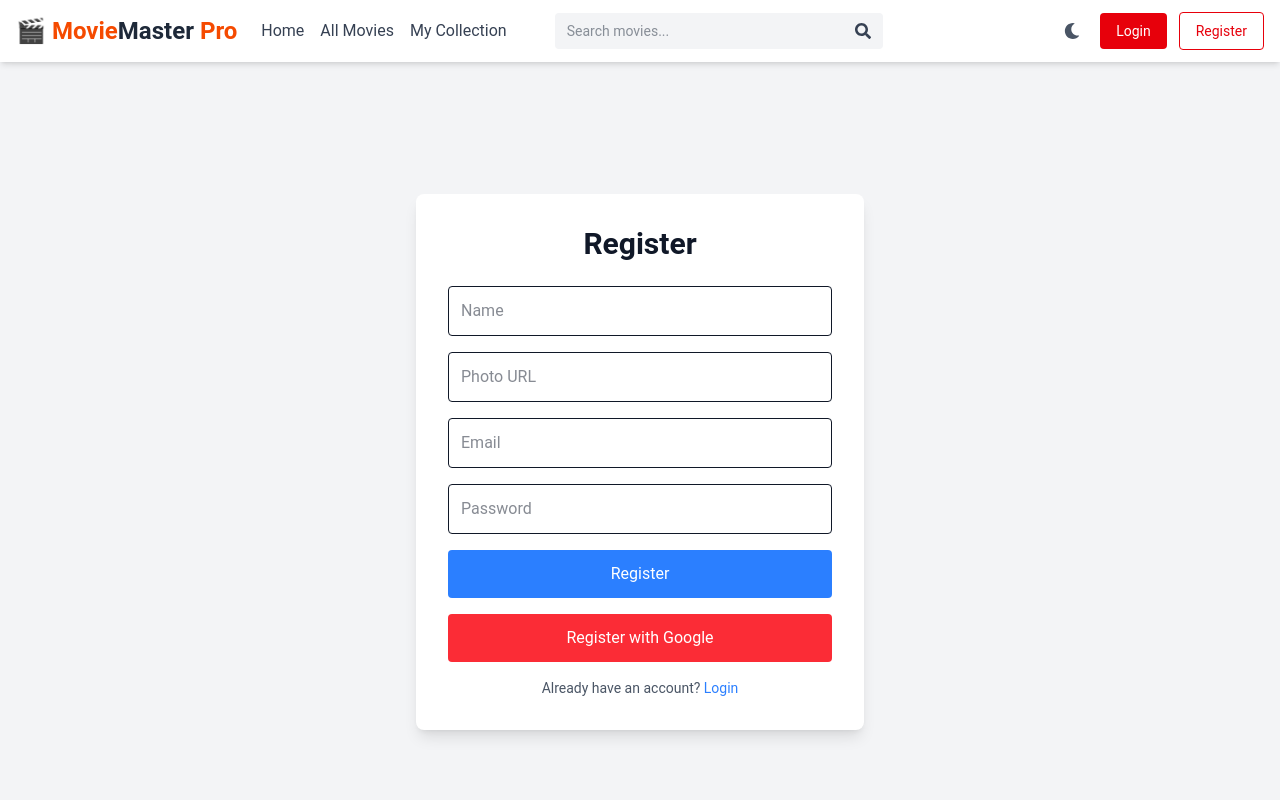
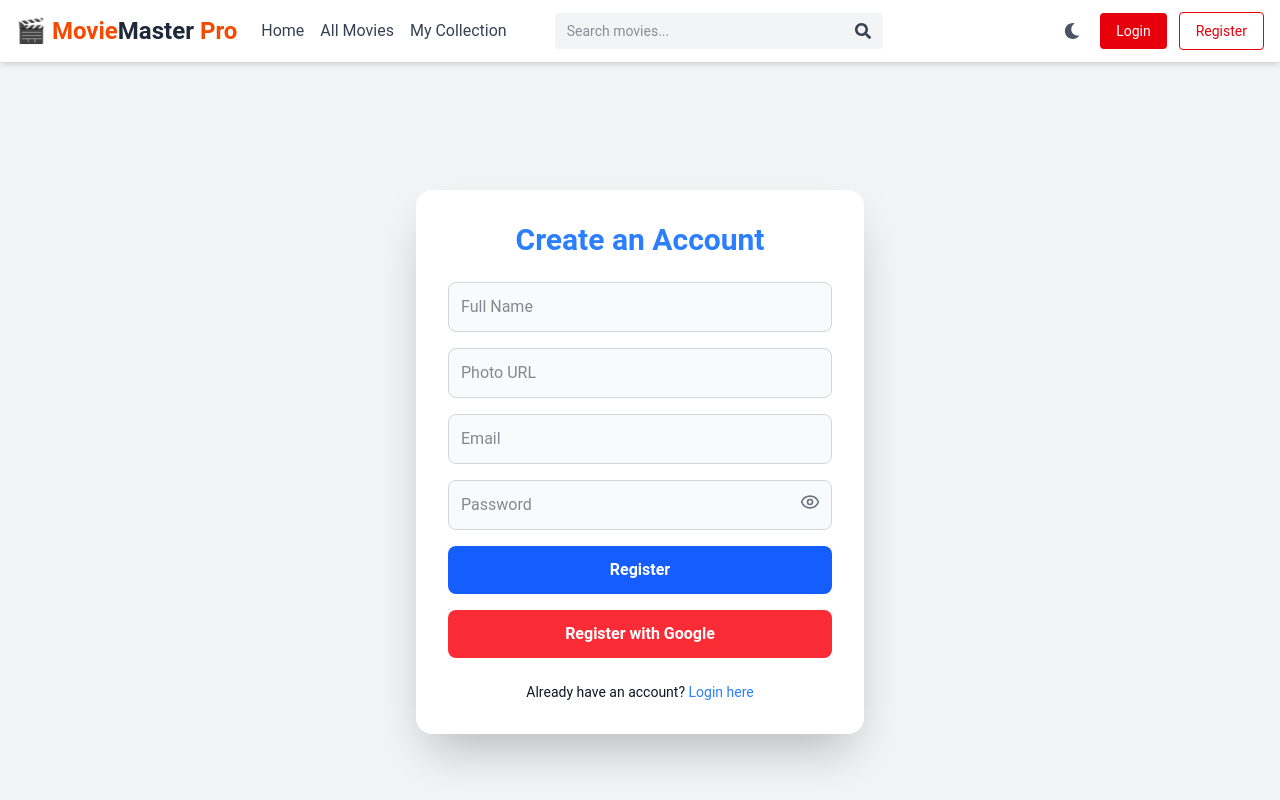
Before and after one commit to labibks/moviemaster-pro-client, a React (Vite) app: page /register in a window 1280 px wide. Shown: the top 800 px of the page. Built offline with nearby package versions, Linux system fonts and the light colour scheme; no server answers.

Commit message:
add carousel slider

```diff
--- a/src/Pages/ForgotPassword .jsx
+++ b/src/Pages/ForgotPassword .jsx
@@ -1,33 +1,54 @@
 import { useState, useContext } from "react";
-import { AuthContext } from "../context/AuthProvider.jsx";
+import { AuthContext } from "../context/AuthContext";
+import { ThemeContext } from "../context/ThemeContext";
 
 const ForgotPassword = () => {
   const { resetPassword } = useContext(AuthContext);
+  const { theme } = useContext(ThemeContext);
   const [email, setEmail] = useState("");
 
   const handleReset = (e) => {
     e.preventDefault();
     resetPassword(email)
-      .then(() => alert("Password reset email sent!"))
+      .then(() => alert("Password reset email sent! ✅"))
       .catch((err) => alert(err.message));
   };
 
   return (
-    <div className="max-w-md mx-auto mt-20 p-6 bg-white rounded shadow">
-      <h2 className="text-2xl mb-4">Reset Password</h2>
+    <div
+      className={`min-h-screen flex items-center justify-center transition-colors duration-300 ${
+        theme === "dark"
+          ? "bg-gray-900 text-gray-100"
+          : "bg-gray-100 text-gray-900"
+      }`}
+    >
+      <div
+        className={`max-w-md w-full p-6 rounded-lg shadow-lg transition-colors duration-300 ${
+          theme === "dark" ? "bg-gray-800" : "bg-white"
+        }`}
+      >
+        <h2 className="text-2xl font-bold mb-4 text-center">Reset Password</h2>
         <form onSubmit={handleReset} className="flex flex-col gap-4">
           <input
             type="email"
             placeholder="Enter your email"
-          className="border p-2 rounded"
+            className={`border p-3 rounded focus:outline-none focus:ring-2 transition-colors duration-300 ${
+              theme === "dark"
+                ? "bg-gray-700 border-gray-600 focus:ring-blue-400 text-white"
+                : "bg-gray-50 border-gray-300 focus:ring-blue-400 text-gray-900"
+            }`}
             value={email}
             onChange={(e) => setEmail(e.target.value)}
             required
           />
-        <button className="bg-blue-500 text-white py-2 rounded hover:bg-blue-600">
+          <button
+            type="submit"
+            className="bg-blue-500 text-white py-3 rounded hover:bg-blue-600 transition-colors duration-300"
+          >
             Send Reset Email
           </button>
         </form>
+      </div>
     </div>
   );
 };
--- a/src/Pages/Login.jsx
+++ b/src/Pages/Login.jsx
@@ -1,13 +1,17 @@
 import { useState, useContext } from "react";
 import { AuthContext } from "../context/AuthContext.jsx";
+import { ThemeContext } from "../context/ThemeContext.jsx";
 import { toast, ToastContainer } from "react-toastify";
 import "react-toastify/dist/ReactToastify.css";
 import { Link, useNavigate } from "react-router";
+import { Eye, EyeOff } from "lucide-react"; // for icons
 
 const Login = () => {
   const { signInUser, loginGoogle } = useContext(AuthContext);
+  const { theme } = useContext(ThemeContext);
   const [email, setEmail] = useState("");
   const [password, setPassword] = useState("");
+  const [showPassword, setShowPassword] = useState(false);
   const [loading, setLoading] = useState(false);
   const navigate = useNavigate();
 
@@ -17,7 +21,7 @@ const Login = () => {
     try {
       await signInUser(email, password);
       toast.success("Login successful! ✅");
-      navigate("/"); // Home page or desired route
+      navigate("/");
     } catch (err) {
       toast.error(`Login failed: ${err.message}`);
     } finally {
@@ -39,32 +43,63 @@ const Login = () => {
   };
 
   return (
-    <div className="min-h-screen flex items-center justify-center bg-gray-100">
+    <div
+      className={`min-h-screen flex items-center justify-center transition-colors duration-300 ${
+        theme === "dark"
+          ? "bg-gray-900 text-gray-100"
+          : "bg-gray-100 text-gray-900"
+      }`}
+    >
       <ToastContainer position="top-right" autoClose={3000} hideProgressBar />
-      <div className="max-w-md w-full p-8 bg-white rounded-lg shadow-lg">
-        <h2 className="text-3xl font-bold text-center mb-6">Login</h2>
+      <div
+        className={`max-w-md w-full p-8 rounded-2xl shadow-2xl transition-colors duration-300 ${
+          theme === "dark" ? "bg-gray-800" : "bg-white"
+        }`}
+      >
+        <h2 className="text-3xl font-bold text-center mb-6">Welcome Back 👋</h2>
 
         <form onSubmit={handleLogin} className="flex flex-col gap-4">
           <input
             type="email"
             placeholder="Email"
-            className="border p-3 rounded focus:outline-none focus:ring-2 focus:ring-blue-400"
+            className={`border p-3 rounded-lg focus:outline-none focus:ring-2 transition-colors duration-300 ${
+              theme === "dark"
+                ? "bg-gray-700 border-gray-600 focus:ring-blue-400 text-white"
+                : "bg-gray-50 border-gray-300 focus:ring-blue-400 text-gray-900"
+            }`}
             value={email}
             onChange={(e) => setEmail(e.target.value)}
             required
           />
+
+          <div className="relative">
             <input
-            type="password"
+              type={showPassword ? "text" : "password"}
               placeholder="Password"
-            className="border p-3 rounded focus:outline-none focus:ring-2 focus:ring-blue-400"
+              className={`border p-3 rounded-lg w-full focus:outline-none focus:ring-2 transition-colors duration-300 ${
+                theme === "dark"
+                  ? "bg-gray-700 border-gray-600 focus:ring-blue-400 text-white"
+                  : "bg-gray-50 border-gray-300 focus:ring-blue-400 text-gray-900"
+              }`}
               value={password}
               onChange={(e) => setPassword(e.target.value)}
               required
             />
             <button
+              type="button"
+              onClick={() => setShowPassword(!showPassword)}
+              className="absolute right-3 top-3 text-gray-500 hover:text-gray-700"
+            >
+              {showPassword ? <EyeOff size={20} /> : <Eye size={20} />}
+            </button>
+          </div>
+
+          <button
             type="submit"
-            className={`bg-blue-500 text-white py-3 rounded hover:bg-blue-600 transition ${
-              loading ? "opacity-50 cursor-not-allowed" : ""
+            className={`py-3 rounded-lg text-white font-semibold transition-colors duration-300 ${
+              loading
+                ? "bg-blue-400 cursor-not-allowed"
+                : "bg-blue-600 hover:bg-blue-700"
             }`}
             disabled={loading}
           >
@@ -74,22 +109,28 @@ const Login = () => {
 
         <button
           onClick={handleGoogleLogin}
-          className="w-full mt-4 bg-red-500 text-white py-3 rounded hover:bg-red-600 transition"
+          className="w-full mt-4 bg-red-500 text-white py-3 rounded-lg hover:bg-red-600 transition-colors duration-300"
           disabled={loading}
         >
           {loading ? "Processing..." : "Login with Google"}
         </button>
 
-        <div className="mt-4 text-center text-sm text-gray-600">
+        <div className="mt-6 text-center text-sm">
           <p>
-            Don't have an account?{" "}
-            <Link to="/register" className="text-blue-500 hover:underline">
+            Don’t have an account?{" "}
+            <Link
+              to="/register"
+              className="text-blue-500 hover:underline font-medium"
+            >
               Register
             </Link>
           </p>
           <p className="mt-1">
             Forgot password?{" "}
-            <Link to="/forgot" className="text-blue-500 hover:underline">
+            <Link
+              to="/forgot"
+              className="text-blue-500 hover:underline font-medium"
+            >
               Reset here
             </Link>
           </p>
--- a/src/Pages/Profile.jsx
+++ b/src/Pages/Profile.jsx
@@ -1,11 +1,76 @@
-import React from 'react';
+import React, { useContext } from "react";
+import { ThemeContext } from "../context/ThemeContext";
+import { AuthContext } from "../context/AuthContext"; // তোমার AuthContext import করো
 
 const Profile = () => {
-    return (
-        <div>
+  const { theme } = useContext(ThemeContext);
+  const { user } = useContext(AuthContext); // logged-in user info
+  // user = { displayName, email, photoURL }
 
+  return (
+    <div
+      className={`min-h-screen flex flex-col items-center justify-center p-6 ${
+        theme === "dark"
+          ? "bg-gray-900 text-white"
+          : "bg-gray-100 text-gray-900"
+      }`}
+    >
+      <div
+        className={`shadow-lg rounded-2xl p-8 w-full max-w-md text-center transition-transform transform hover:scale-105 ${
+          theme === "dark" ? "bg-gray-800" : "bg-white"
+        }`}
+      >
+        {/* Profile Photo */}
+        <img
+          src={
+            user?.photoURL ||
+            "https://cdn-icons-png.flaticon.com/512/847/847969.png"
+          }
+          alt="User Avatar"
+          className="w-32 h-32 rounded-full mx-auto mb-4 border-4 border-blue-500"
+        />
+
+        {/* Name */}
+        <h2 className="text-2xl font-semibold mb-2">
+          {user?.displayName || "Anonymous User"}
+        </h2>
+
+        {/* Email */}
+        <p className="text-gray-500 mb-4">
+          {user?.email || "No email available"}
+        </p>
+
+        {/* Account Info */}
+        <div
+          className={`p-4 rounded-lg ${
+            theme === "dark" ? "bg-gray-700" : "bg-gray-200"
+          }`}
+        >
+          <h3 className="font-semibold mb-2 text-lg">Account Details</h3>
+          <ul className="text-left text-sm space-y-2">
+            <li>
+              <strong>Member Since:</strong>{" "}
+              {user?.metadata?.creationTime || "N/A"}
+            </li>
+            <li>
+              <strong>Last Login:</strong>{" "}
+              {user?.metadata?.lastSignInTime || "N/A"}
+            </li>
+          </ul>
         </div>
-    );
+
+        {/* Edit / Logout Buttons */}
+        <div className="mt-6 flex justify-center gap-4">
+          <button className="px-5 py-2 bg-blue-600 text-white rounded-lg hover:bg-blue-700 transition">
+            Edit Profile
+          </button>
+          <button className="px-5 py-2 bg-red-600 text-white rounded-lg hover:bg-red-700 transition">
+            Logout
+          </button>
+        </div>
+      </div>
+    </div>
+  );
 };
 
 export default Profile;
--- a/src/Pages/Register.jsx
+++ b/src/Pages/Register.jsx
@@ -1,16 +1,20 @@
 import { useState, useContext } from "react";
 import { AuthContext } from "../context/AuthContext.jsx";
+import { ThemeContext } from "../context/ThemeContext.jsx";
 import { toast, ToastContainer } from "react-toastify";
 import "react-toastify/dist/ReactToastify.css";
 import { Link, useNavigate } from "react-router";
+import { Eye, EyeOff } from "lucide-react"; // 👁️ password toggle icons
 
 const Register = () => {
-  const { createUser, signInGoogle } = useContext(AuthContext);
+  const { register, loginGoogle } = useContext(AuthContext);
+  const { theme } = useContext(ThemeContext);
   const [name, setName] = useState("");
   const [photoURL, setPhotoURL] = useState("");
   const [email, setEmail] = useState("");
   const [password, setPassword] = useState("");
   const [loading, setLoading] = useState(false);
+  const [showPassword, setShowPassword] = useState(false); // 👁️ toggle state
 
   const navigate = useNavigate();
 
@@ -30,7 +34,7 @@ const Register = () => {
     }
     setLoading(true);
     try {
-      await createUser(email, password);
+      await register(email, password);
       toast.success("User registered successfully! ✅");
       navigate("/login");
     } catch (err) {
@@ -43,7 +47,7 @@ const Register = () => {
   const handleGoogleRegister = async () => {
     setLoading(true);
     try {
-      await signInGoogle();
+      await loginGoogle();
       toast.success("Google login successful! ✅");
       navigate("/");
     } catch (err) {
@@ -54,45 +58,89 @@ const Register = () => {
   };
 
   return (
-    <div className="min-h-screen flex items-center justify-center bg-gray-100">
+    <div
+      className={`min-h-screen flex items-center justify-center transition-colors duration-500 ${
+        theme === "dark"
+          ? "bg-gray-900 text-gray-100"
+          : "bg-gray-100 text-gray-900"
+      }`}
+    >
       <ToastContainer position="top-right" autoClose={3000} hideProgressBar />
-      <div className="max-w-md w-full p-8 bg-white rounded-lg shadow-lg">
-        <h2 className="text-3xl font-bold text-center mb-6">Register</h2>
+
+      <div
+        className={`max-w-md w-full p-8 rounded-2xl shadow-2xl transition-transform transform hover:scale-[1.02] ${
+          theme === "dark" ? "bg-gray-800" : "bg-white"
+        }`}
+      >
+        <h2 className="text-3xl font-bold text-center mb-6 text-blue-500">
+          Create an Account
+        </h2>
+
         <form onSubmit={handleRegister} className="flex flex-col gap-4">
           <input
             type="text"
-            placeholder="Name"
-            className="border p-3 rounded focus:outline-none focus:ring-2 focus:ring-blue-400"
+            placeholder="Full Name"
+            className={`border p-3 rounded-lg focus:outline-none focus:ring-2 ${
+              theme === "dark"
+                ? "bg-gray-700 border-gray-600 focus:ring-blue-400"
+                : "bg-gray-50 border-gray-300 focus:ring-blue-400"
+            }`}
             value={name}
             onChange={(e) => setName(e.target.value)}
             required
           />
+
           <input
             type="text"
             placeholder="Photo URL"
-            className="border p-3 rounded focus:outline-none focus:ring-2 focus:ring-blue-400"
+            className={`border p-3 rounded-lg focus:outline-none focus:ring-2 ${
+              theme === "dark"
+                ? "bg-gray-700 border-gray-600 focus:ring-blue-400"
+                : "bg-gray-50 border-gray-300 focus:ring-blue-400"
+            }`}
             value={photoURL}
             onChange={(e) => setPhotoURL(e.target.value)}
           />
+
           <input
             type="email"
             placeholder="Email"
-            className="border p-3 rounded focus:outline-none focus:ring-2 focus:ring-blue-400"
+            className={`border p-3 rounded-lg focus:outline-none focus:ring-2 ${
+              theme === "dark"
+                ? "bg-gray-700 border-gray-600 focus:ring-blue-400"
+                : "bg-gray-50 border-gray-300 focus:ring-blue-400"
+            }`}
             value={email}
             onChange={(e) => setEmail(e.target.value)}
             required
           />
+
+          {/* Password Field with Toggle */}
+          <div className="relative">
             <input
-            type="password"
+              type={showPassword ? "text" : "password"}
               placeholder="Password"
-            className="border p-3 rounded focus:outline-none focus:ring-2 focus:ring-blue-400"
+              className={`border w-full p-3 rounded-lg focus:outline-none focus:ring-2 ${
+                theme === "dark"
+                  ? "bg-gray-700 border-gray-600 focus:ring-blue-400"
+                  : "bg-gray-50 border-gray-300 focus:ring-blue-400"
+              }`}
               value={password}
               onChange={(e) => setPassword(e.target.value)}
               required
             />
             <button
+              type="button"
+              onClick={() => setShowPassword(!showPassword)}
+              className="absolute right-3 top-3 text-gray-500 hover:text-blue-500"
+            >
+              {showPassword ? <EyeOff size={20} /> : <Eye size={20} />}
+            </button>
+          </div>
+
+          <button
             type="submit"
-            className={`bg-blue-500 text-white py-3 rounded hover:bg-blue-600 transition ${
+            className={`bg-blue-600 text-white py-3 rounded-lg font-semibold hover:bg-blue-700 transition ${
               loading ? "opacity-50 cursor-not-allowed" : ""
             }`}
             disabled={loading}
@@ -103,16 +151,16 @@ const Register = () => {
 
         <button
           onClick={handleGoogleRegister}
-          className="w-full mt-4 bg-red-500 text-white py-3 rounded hover:bg-red-600 transition"
+          className="w-full mt-4 bg-red-500 text-white py-3 rounded-lg font-semibold hover:bg-red-600 transition"
           disabled={loading}
         >
           {loading ? "Processing..." : "Register with Google"}
         </button>
 
-        <p className="mt-4 text-center text-sm text-gray-600">
+        <p className="mt-6 text-center text-sm">
           Already have an account?{" "}
           <Link to="/login" className="text-blue-500 hover:underline">
-            Login
+            Login here
           </Link>
         </p>
       </div>
--- a/src/components/Footer.jsx
+++ b/src/components/Footer.jsx
@@ -18,7 +18,8 @@ const Footer = () => {
       <div className="max-w-6xl mx-auto text-center space-y-6">
         {/* Website Name */}
         <h2 className="text-2xl font-bold text-indigo-500">
-          🎬 MovieMaster Pro
+          🎬 <span className="text-orange-600">Movie</span>Master{" "}
+          <span className="text-orange-600">Pro</span>
         </h2>
 
         {/* Navigation Links */}
--- a/src/main.jsx
+++ b/src/main.jsx
@@ -15,6 +15,7 @@ import Login from "./Pages/Login.jsx";
 import Register from "./Pages/Register.jsx";
 import WatchList from './Pages/WatchList.jsx'
 import Profile from "./Pages/Profile.jsx";
+import ForgotPassword from './Pages/ForgotPassword .jsx'
 
 // dummy logged-in user (email or null)
 const user = { email: "user@example.com" }; // logged-in
@@ -80,6 +81,10 @@ const router = createBrowserRouter([
       {
         path:'/profile',
         Component: Profile
+      },
+      {
+        path: '/forgot',
+        Component: ForgotPassword
       }
     ],
   },
```
Also changed, not shown: src/Pages/Home.jsx (+12 -7 lines). Lines whose indentation alone changed are shown as unchanged.
